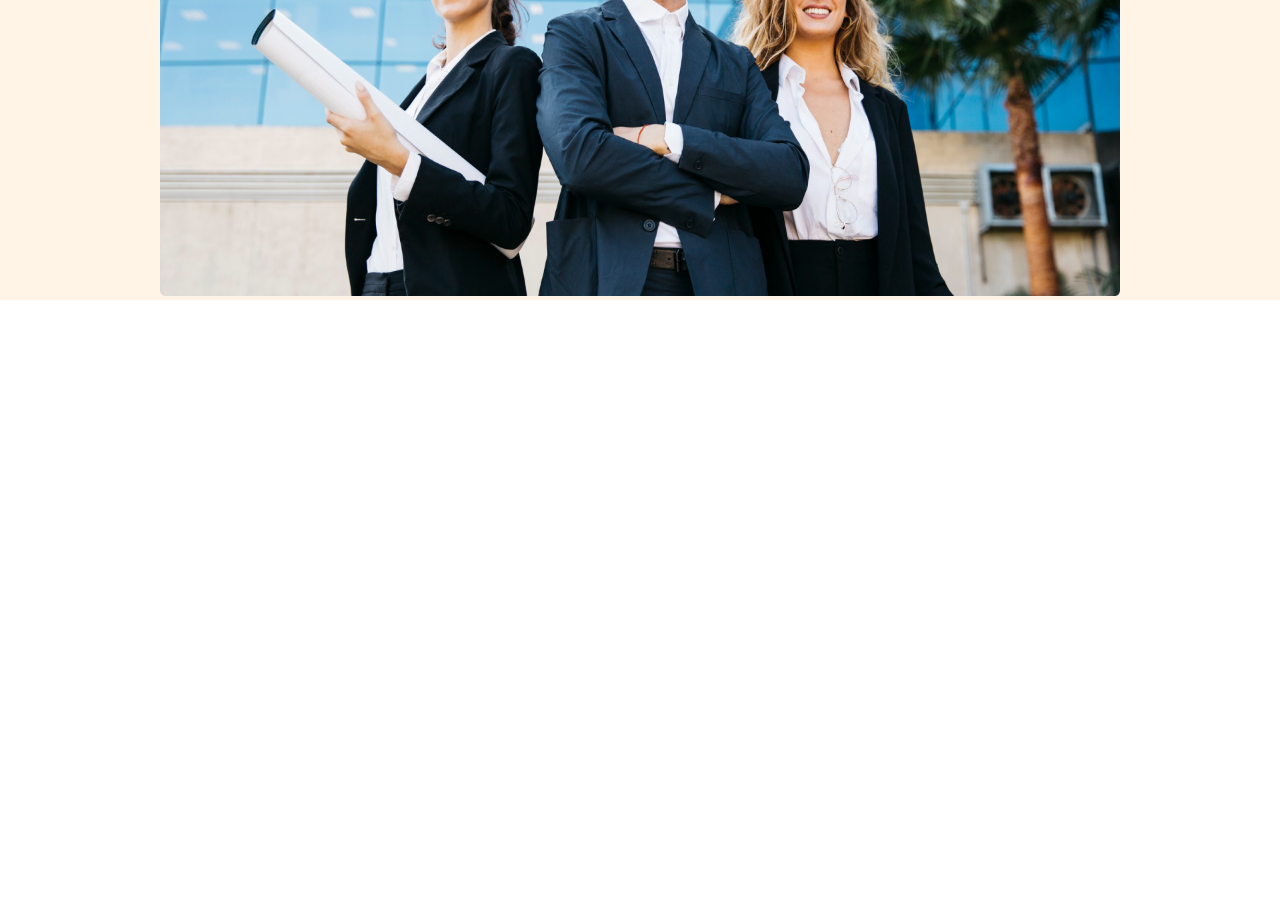
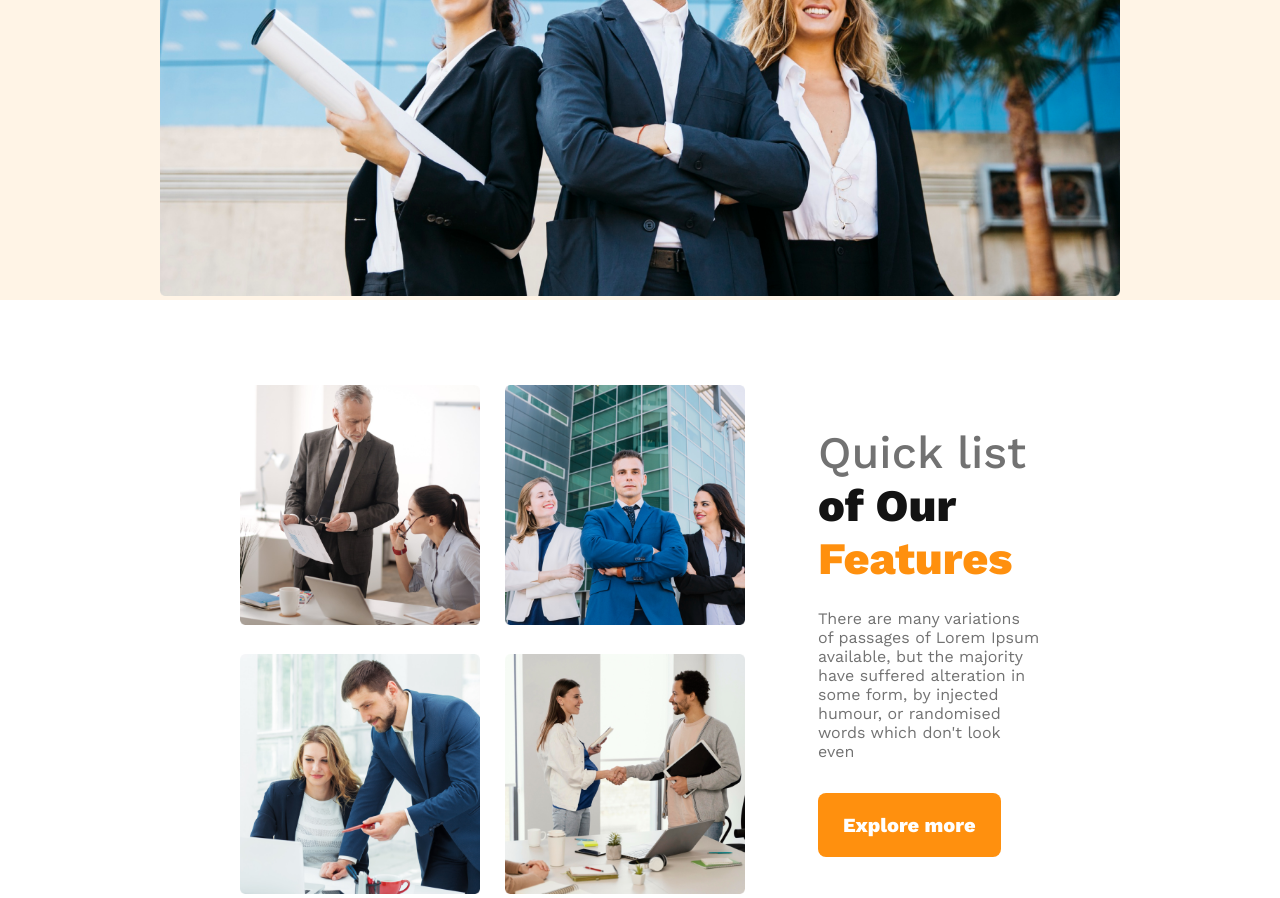
Before and after one commit to Abu-Sahad/architect-task, a plain HTML site: page index.html in a window 1280 px wide. Shown: the part 814-1712 px from the top of the page. Before the commit the page ends 1114 px from the top, so only its background shows below. Drawn offline with nearby package versions, Linux system fonts and the light colour scheme.

Commit message:
header banner and quick list added

```diff
--- a/index.html
+++ b/index.html
@@ -37,7 +37,9 @@
             <h1 class="banner-tittle">Brand New <br>
                 Group of Architects
             </h1>
-            <p class="banner-description">There are many variations of passages of Lorem Ipsum available, but the majority have suffered alteration in some form, by injected humour, or randomised words which don't look even</p>
+            <p class="banner-description">There are many variations of passages of Lorem Ipsum available, but the
+                majority have suffered alteration in some form, by injected humour, or randomised words which don't look
+                even</p>
             <button class="primary-btn">Explore more</button>
         </div>
 
@@ -47,6 +49,45 @@
 
     </header>
 
+    <main>
+
+        <!------------------
+             quick list area
+            ----------------------->
+        <div class="quick-list-area">
+            <div class="quick-list-img-area">
+                <div class="quick-list-img">
+                    <img class="quick-list-common-img" src="./images/team1.png" alt="">
+                </div>
+                <div class="quick-list-img">
+                    <img class="quick-list-common-img" src="./images/team2.png" alt="">
+                </div>
+                <div class="quick-list-img">
+                    <img class="quick-list-common-img" src="./images/team3.png" alt="">
+                </div>
+                <div class="quick-list-img">
+                    <img class="quick-list-common-img" src="./images/team4.png" alt="">
+                </div>
+            </div>
+            <div class="quick-list-text">
+                <div>
+                    <h1 class="quick-list-text-tittle">Quick list <span class="quick-list-text-tittle1">of Our</span>
+                        <span class="quick-list-text-tittle2">Features</span>
+                    </h1>
+                    <p class="quick-list-text-description">There are many variations of passages of Lorem Ipsum
+                        available, but the majority have suffered alteration in some form, by injected humour, or
+                        randomised words which don't look even</p>
+                    <button class="primary-btn">Explore more</button>
+                </div>
+            </div>
+        </div>
+
+        <!----------------
+            feature area star
+         ----------------------->
+
+    </main>
+
 </body>
 
 </html>
--- a/styles/style.css
+++ b/styles/style.css
@@ -79,6 +79,64 @@ header {
     height: 500px;
 }
 
+/* ------------------
+                   quick list area style
+                  -----------------------------*/
+main {
+    margin: 0 240px;
+}
+
+.quick-list-area {
+    display: flex;
+    margin-top: 85px;
+    align-items: center;
+}
+
+.quick-list-img-area {
+    display: grid;
+    grid-template-columns: repeat(2, 1fr);
+    grid-gap: 25px;
+}
+
+.quick-list-common-img {
+    width: 240px;
+    height: 240px;
+}
+
+.quick-list-text {
+    margin-left: 73px;
+}
+
+.quick-list-img {
+    border-radius: 8px;
+}
+
+.quick-list-text {}
+
+.quick-list-text-tittle {
+    font-weight: 500;
+    font-size: 45px;
+    color: #727272;
+    margin-bottom: 24px;
+}
+
+.quick-list-text-tittle1 {
+    font-weight: 700;
+    font-size: 45px;
+    color: #131313;
+}
+
+.quick-list-text-tittle2 {
+    font-weight: 700;
+    font-size: 45px;
+    color: #FF900E;
+}
+
+.quick-list-text-description {
+    font-weight: 400;
+    font-size: 16px;
+    color: #727272;
+}
 
 /* -------------- Responsive area
                   ------------------- */
@@ -111,6 +169,26 @@ header {
         height: 300px;
     }
 
+    main {
+        margin: 0 0px;
+    }
+
+    /* quick list area style mob*/
+
+    .quick-list-img-area {
+        grid-template-columns: 1fr;
+    }
+
+    .quick-list-area {
+        display: flex;
+        flex-direction: column;
+        text-align: center;
+    }
+
+    .quick-list-text {
+        margin-left: 10px;
+    }
+
 }
 
 /* Tablet responsive */
@@ -128,4 +206,30 @@ header {
 
 
     }
+
+    main {
+        margin: 0 0;
+    }
+
+    /* quick list tab responsive*/
+    .quick-list-img-area {
+        grid-template-columns: 1fr;
+    }
+
+    .quick-list-area {
+        display: flex;
+        flex-direction: column;
+        text-align: center;
+    }
+
+    .quick-list-common-img {
+        width: 340px;
+        height: 340px;
+    }
+
+    .quick-list-text {
+        margin-left: 10px;
+        margin-top: 20px;
+    }
+
 }
```
